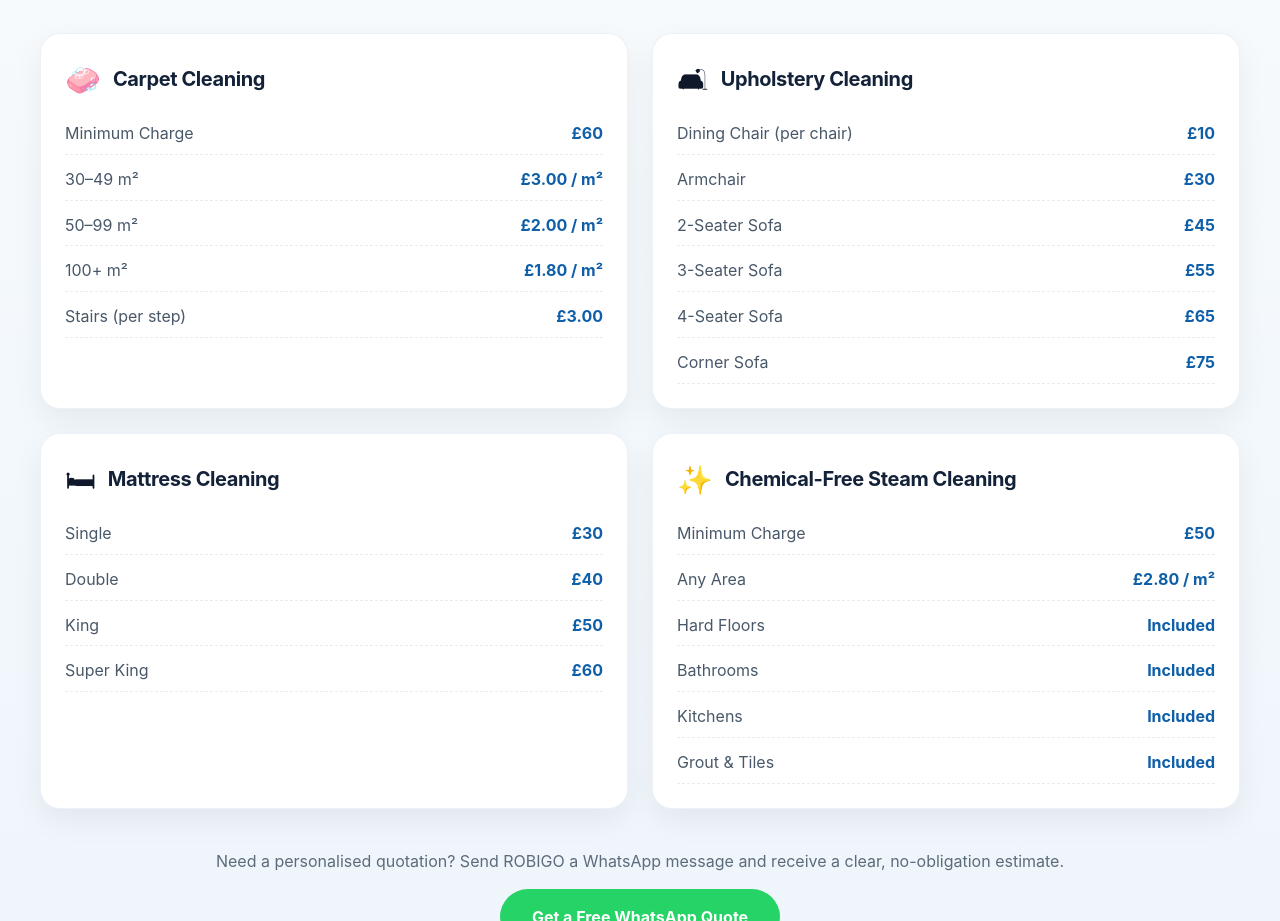
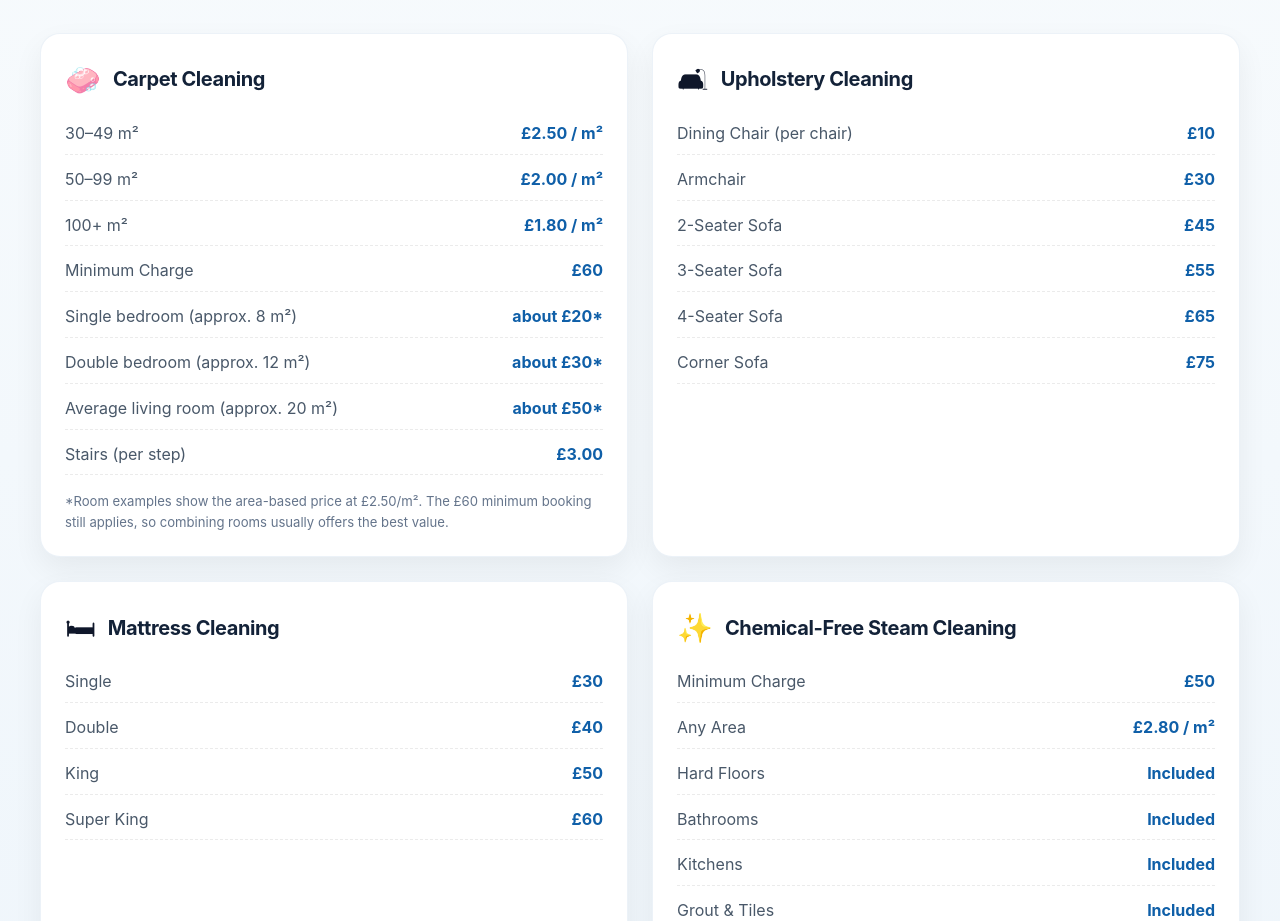
Before and after one commit to Robigo1977/ROBIGO-V5, a React (Vite) app: page /more-about-robigo in a window 1280 px wide. Shown: the part 5980-6901 px from the top of the page. Built offline with nearby package versions, Linux system fonts and the light colour scheme.

Commit message:
Update home and business pricing

```diff
--- a/src/components/sections/Pricing/pricing.data.ts
+++ b/src/components/sections/Pricing/pricing.data.ts
@@ -2,6 +2,7 @@ export interface PricingCategory {
   id: string;
   title: string;
   icon: string;
+  note?: string;
   items: {
     label: string;
     price: string;
@@ -15,12 +16,8 @@ export const pricing: PricingCategory[] = [
     icon: "🧼",
     items: [
       {
-        label: "Minimum Charge",
-        price: "£60",
-      },
-      {
         label: "30–49 m²",
-        price: "£3.00 / m²",
+        price: "£2.50 / m²",
       },
       {
         label: "50–99 m²",
@@ -31,10 +28,28 @@ export const pricing: PricingCategory[] = [
         price: "£1.80 / m²",
       },
       {
+        label: "Minimum Charge",
+        price: "£60",
+      },
+      {
+        label: "Single bedroom (approx. 8 m²)",
+        price: "about £20*",
+      },
+      {
+        label: "Double bedroom (approx. 12 m²)",
+        price: "about £30*",
+      },
+      {
+        label: "Average living room (approx. 20 m²)",
+        price: "about £50*",
+      },
+      {
         label: "Stairs (per step)",
         price: "£3.00",
       },
     ],
+    note:
+      "*Room examples show the area-based price at £2.50/m². The £60 minimum booking still applies, so combining rooms usually offers the best value.",
   },
 
   {
```
